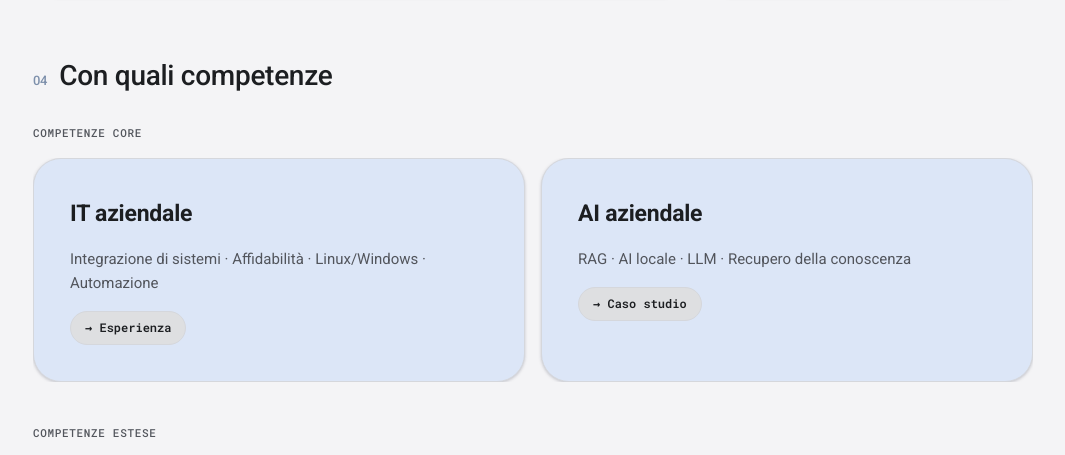
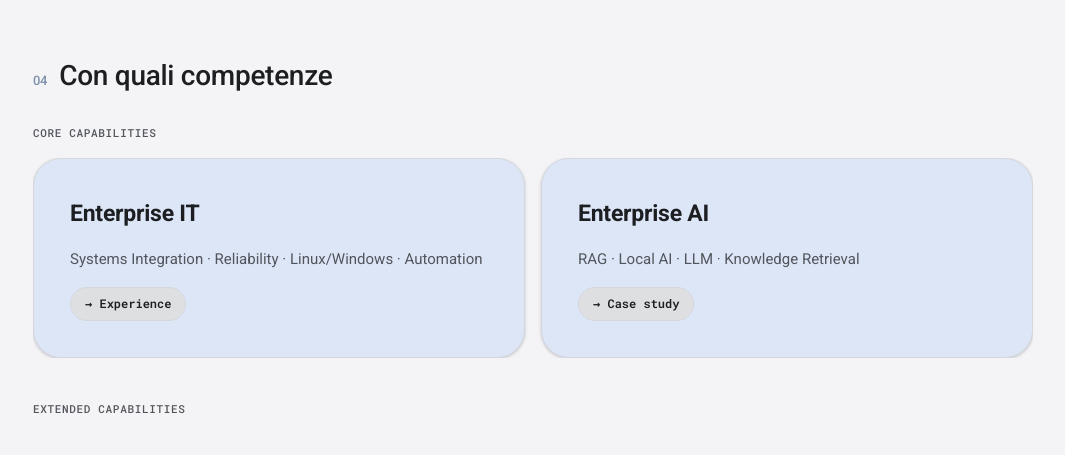
Before and after one commit to smonkey51-maker/Sito-Personale, a plain HTML site: page index.html in a window 1280 px wide. Shown: the part 1698-2153 px from the top of the page, without its empty margins (107-1172 px from the left). Drawn offline with Linux system fonts and the light colour scheme.

Commit message:
Keep skills section in English across languages

```diff
--- a/index.html
+++ b/index.html
@@ -964,13 +964,13 @@ Il modello è la parte facile. Il resto è il valore.</div>
       politica_title:"Meritare l'Europa — Scuola di Formazione Politica, Italia Viva",
       politica_desc:"Ammesso al percorso 2026 dedicato alla cittadinanza attiva e all'attività politica istituzionale. Il programma integra geopolitica e futuro dell'Europa, economia e lavoro con focus su innovazione tecnologica e AI, diritti e cittadinanza, comunicazione politica, legislazione e amministrazione, leadership e teamwork.",
       sec_competenze:"Competenze",
-      sk_cat1:"IT aziendale", sk1:"Integrazione di sistemi · Affidabilità · Linux/Windows · Automazione",
-      sk_cat2:"AI aziendale", sk2:"RAG · AI locale · LLM · Recupero della conoscenza",
-      sk_cat3:"Cloud e sviluppo", sk3:"Python · GCP · API · Integrazione applicativa",
-      sk_cat4:"Adozione e governance dell’AI", sk4:"Adozione dell’AI · Protezione dei dati · Gestione della conoscenza",
-      sk_cat5:"Abilitazione tecnologica", sk5:"Consulenza · Formazione · Public speaking",
-      cap_link_exp:"→ Esperienza", cap_link_work:"→ Caso studio", cap_link_projects:"→ Progetti",
-      cap_core_label:"Competenze core", cap_ext_label:"Competenze estese",
+      sk_cat1:"Enterprise IT", sk1:"Systems Integration · Reliability · Linux/Windows · Automation",
+      sk_cat2:"Enterprise AI", sk2:"RAG · Local AI · LLM · Knowledge Retrieval",
+      sk_cat3:"Cloud & Development", sk3:"Python · GCP · APIs · Application Integration",
+      sk_cat4:"AI Adoption & Governance", sk4:"AI Adoption · Data Protection · Knowledge Management",
+      sk_cat5:"Technology Enablement", sk5:"Advisory · Training · Public Speaking",
+      cap_link_exp:"→ Experience", cap_link_work:"→ Case study", cap_link_projects:"→ Projects",
+      cap_core_label:"Core capabilities", cap_ext_label:"Extended capabilities",
       sec_badge:"Badge",
       badge1_title:"Gemini Enterprise Agent Ready", badge1_meta:"Google · Credential · 2026",
       badge2_title:"Google Cloud Innovator", badge2_meta:"Google Cloud · Community program · 2025",
@@ -1112,13 +1112,13 @@ Il modello è la parte facile. Il resto è il valore.</div>
       politica_title:"Meritare l'Europa — École de formation politique, Italia Viva",
       politica_desc:"Admis au programme 2026 consacré à la citoyenneté active et à l'activité politique institutionnelle. Le cursus combine géopolitique et avenir de l'Europe, économie et travail avec un focus sur l'innovation technologique et l'IA, droits et citoyenneté, communication politique, législation et administration publique, leadership et travail en équipe.",
       sec_competenze:"Compétences",
-      sk_cat1:"IT d’entreprise", sk1:"Intégration de systèmes · Fiabilité · Linux/Windows · Automatisation",
-      sk_cat2:"IA d’entreprise", sk2:"RAG · IA locale · LLM · Recherche de connaissances",
-      sk_cat3:"Cloud et développement", sk3:"Python · GCP · API · Intégration applicative",
-      sk_cat4:"Adoption et gouvernance de l’IA", sk4:"Adoption de l’IA · Protection des données · Gestion des connaissances",
-      sk_cat5:"Accompagnement technologique", sk5:"Conseil · Formation · Prise de parole en public",
-      cap_link_exp:"→ Expérience", cap_link_work:"→ Étude de cas", cap_link_projects:"→ Projets",
-      cap_core_label:"Compétences clés", cap_ext_label:"Compétences complémentaires",
+      sk_cat1:"Enterprise IT", sk1:"Systems Integration · Reliability · Linux/Windows · Automation",
+      sk_cat2:"Enterprise AI", sk2:"RAG · Local AI · LLM · Knowledge Retrieval",
+      sk_cat3:"Cloud & Development", sk3:"Python · GCP · APIs · Application Integration",
+      sk_cat4:"AI Adoption & Governance", sk4:"AI Adoption · Data Protection · Knowledge Management",
+      sk_cat5:"Technology Enablement", sk5:"Advisory · Training · Public Speaking",
+      cap_link_exp:"→ Experience", cap_link_work:"→ Case study", cap_link_projects:"→ Projects",
+      cap_core_label:"Core capabilities", cap_ext_label:"Extended capabilities",
       sec_badge:"Badges",
       badge1_title:"Gemini Enterprise Agent Ready", badge1_meta:"Google · Credential · 2026",
       badge2_title:"Google Cloud Innovator", badge2_meta:"Google Cloud · Community program · 2025",
```
